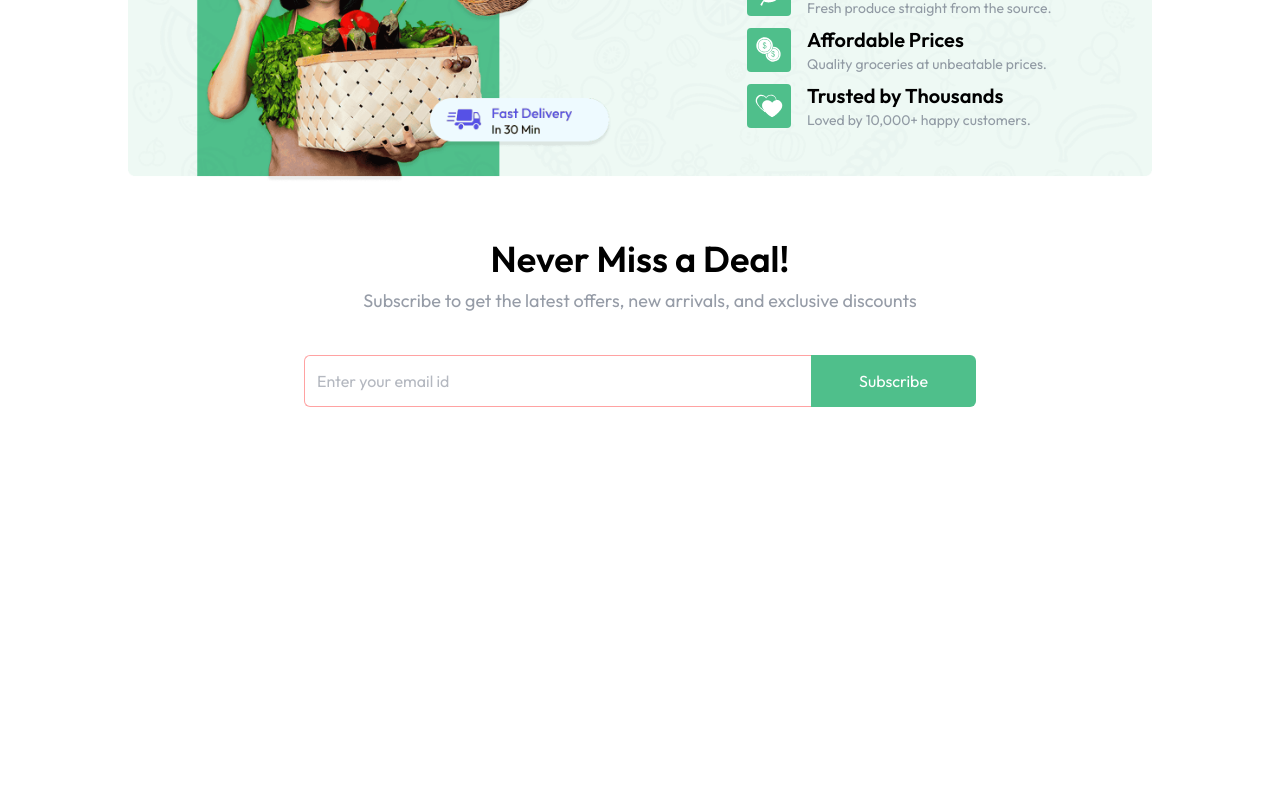
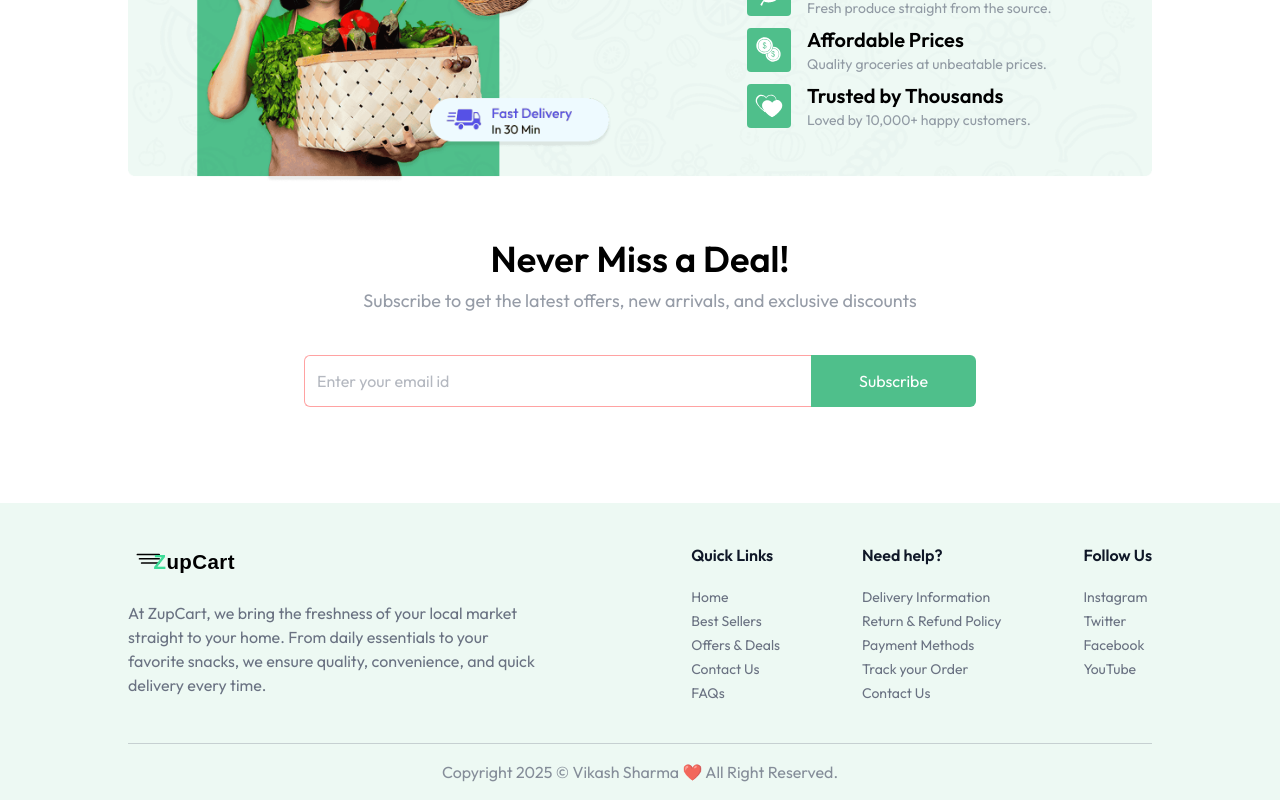
Before and after one commit to vikash-sharma-4991/ZupCart, a React (Vite) app in the folder client/: page / in a window 1280 px wide. Shown: the part 1499-2299 px from the top of the page. Before the commit the page ends 2002 px from the top, so only its background shows below. Built offline with nearby package versions, Linux system fonts and the light colour scheme.

Commit message:
Navbar Create

```diff
--- a/client/src/App.jsx
+++ b/client/src/App.jsx
@@ -3,6 +3,7 @@
 import { Route, Routes, useLocation } from 'react-router-dom'
 import Home from './pages/Home';
 import {Toaster} from "react-hot-toast"
+import Footer from './components/footer';
 
 const App = () => {
   const isSellerPath = useLocation().pathname.includes("seller")
@@ -17,6 +18,7 @@
         <Route path='/' element={<Home/>}/>
       </Routes>
       </div>
+      {!isSellerPath && <Footer/>}
     </div>
   )
 }
--- /dev/null
+++ b/client/src/components/Footer.jsx
@@ -0,0 +1,35 @@
+import React from 'react'
+import { assets, footerLinks } from '../assets/assets';
+
+const Footer = () => {
+
+  return (
+    <div className="px-6 md:px-16 lg:px-24 xl:px-32 mt-24 bg-primary/10">
+            <div className="flex flex-col md:flex-row items-start justify-between gap-10 py-10 border-b border-gray-500/30 text-gray-500">
+                <div>
+                    <img className="w-34 md:w-32" src={assets.ZupLogo} alt="ZupLogo" />
+                    <p className="max-w-[410px] mt-6">At ZupCart, we bring the freshness of your local market straight to your home. From daily essentials to your favorite snacks, we ensure quality, convenience, and quick delivery every time.</p>
+                </div>
+                <div className="flex flex-wrap justify-between w-full md:w-[45%] gap-5">
+                    {footerLinks.map((section, index) => (
+                        <div key={index}>
+                            <h3 className="font-semibold text-base text-gray-900 md:mb-5 mb-2">{section.title}</h3>
+                            <ul className="text-sm space-y-1">
+                                {section.links.map((link, i) => (
+                                    <li key={i}>
+                                        <a href={link.url} className="hover:underline transition">{link.text}</a>
+                                    </li>
+                                ))}
+                            </ul>
+                        </div>
+                    ))}
+                </div>
+            </div>
+            <p className="py-4 text-center text-sm md:text-base text-gray-500/80">
+                Copyright {new Date().getFullYear()} © <a href="https://prebuiltui.com">Vikash Sharma  ❤️</a> All Right Reserved.
+            </p>
+        </div>
+  )
+}
+
+export default Footer
--- /dev/null
+++ b/client/src/components/Login.jsx
@@ -0,0 +1,11 @@
+import React from 'react'
+
+const Login = () => {
+  return (
+    <div>
+
+    </div>
+  )
+}
+
+export default Login
```
